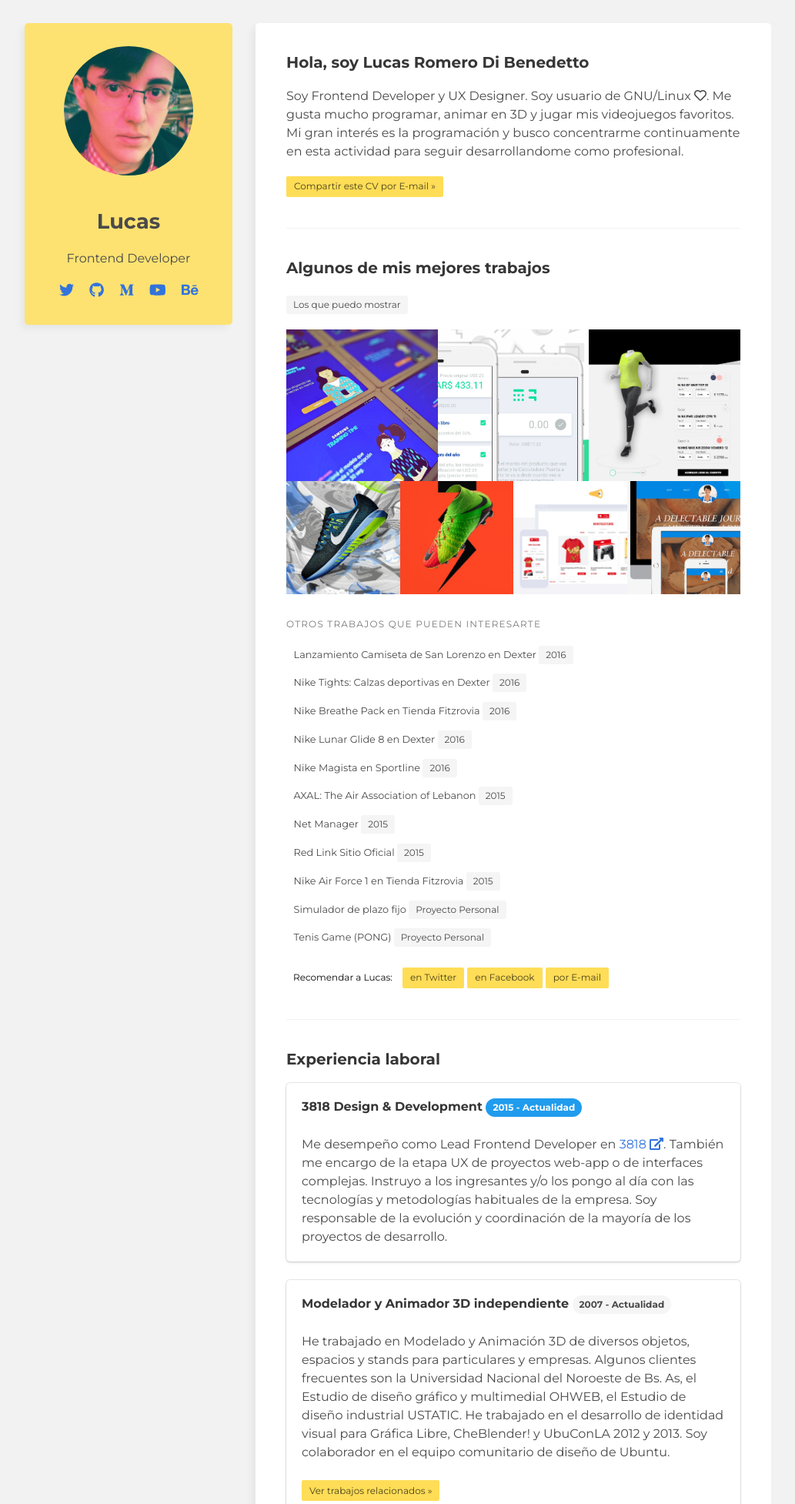
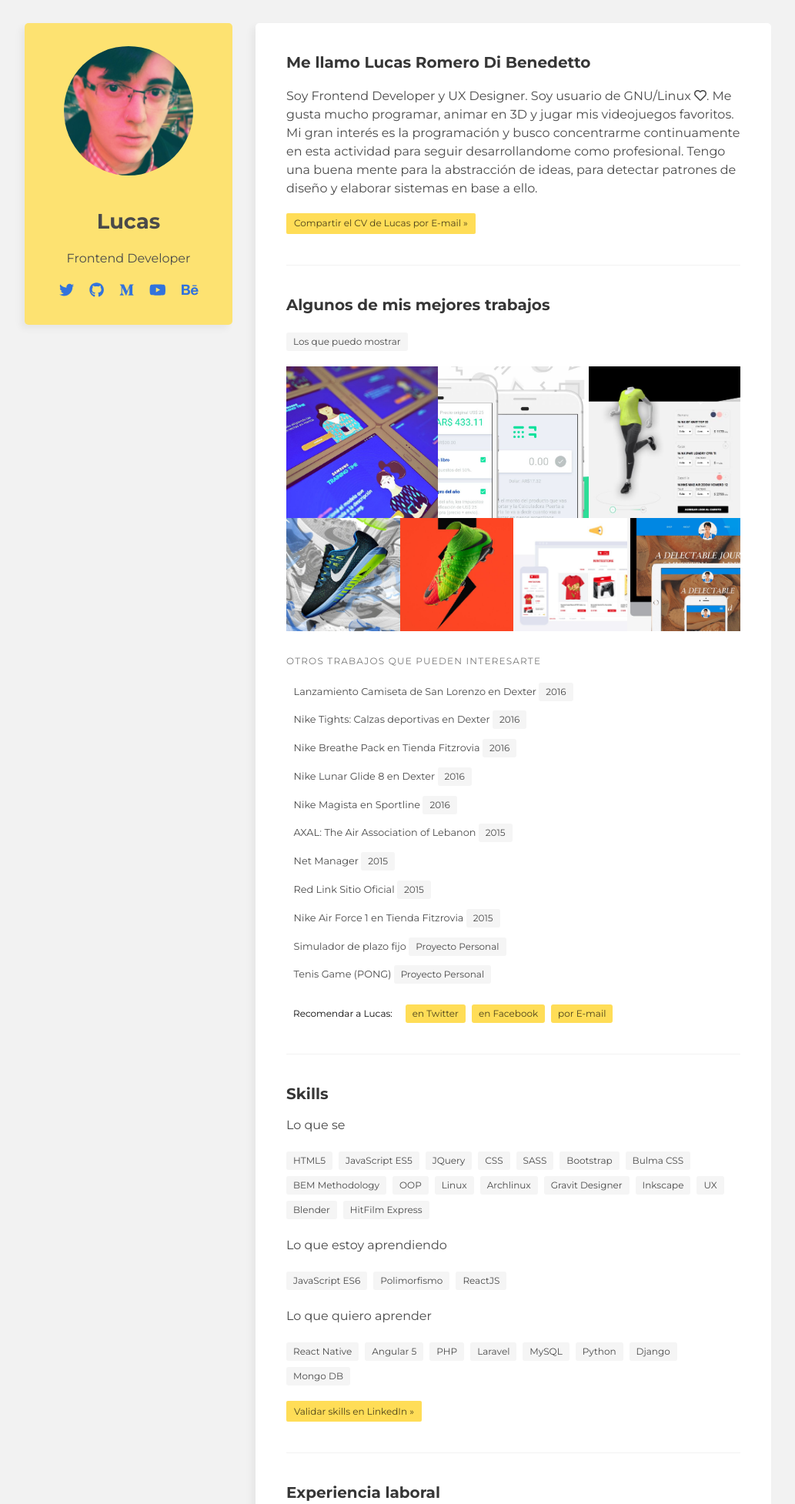
Before and after one commit to lucasromerodb/lucasromerodb.github.io, a PHP site: page / in a window 1280 px wide. Shown: the top 1954 px of the page at 77% size, without its empty margins (123-1156 px from the left). Run offline with PHP 8.4, Linux system fonts and the light colour scheme; some libraries are stand-ins or nearby versions.

Commit message:
skills y fixes en jobs

```diff
--- a/src/assets/js/app.js
+++ b/src/assets/js/app.js
@@ -1,3 +1,3 @@
 function f_start_running(n){console.log("%c\nRunning: "+n+"();","color: #ababab;")}function f_start_comment(n){console.log("%cComment: "+n,"color: #888;")}
 function setLayout(){setBaseBodyWidth()}function setBaseBodyWidth(){var t=$(".l-base").outerWidth(),e=$(".l-base__profile").outerWidth();1024<$(window).width()&&$(".l-base__body").css({width:t-e,left:e})}
-$(document).ready(function(){setLayout()});
+$(document).ready(function(){setLayout()}),$(window).on("resize",function(){setLayout()});
--- a/src/frontend/js/scripts/ready.js
+++ b/src/frontend/js/scripts/ready.js
@@ -1,3 +1,7 @@
 $(document).ready(function() {
   setLayout();
 })
+
+$(window).on('resize', function() {
+  setLayout();
+})
--- a/src/frontend/sass/components/_cv.sass
+++ b/src/frontend/sass/components/_cv.sass
@@ -29,3 +29,10 @@
   &__article
     &_experience
       margin-top: 20px
+
+    .title
+      margin-bottom: 5px
+
+  &__job-years
+    margin-top: 10px
+    margin-bottom: 10px
--- a/src/index.html
+++ b/src/index.html
@@ -99,15 +99,15 @@
 
         <section class="c-cv__section">
           <header class="c-cv__header">
-            <h1 class="title is-5">Hola, soy Lucas Romero Di Benedetto</h1>
+            <h1 class="title is-5">Me llamo Lucas Romero Di Benedetto</h1>
           </header>
           <article class="c-cv__article">
             <p>
-              Soy Frontend Developer y UX Designer. Soy usuario de GNU/Linux <i class="far fa-heart"></i>. Me gusta mucho programar, animar en 3D y jugar mis videojuegos favoritos. Mi gran interés es la programación y busco concentrarme continuamente en esta actividad para seguir desarrollandome como profesional.
+              Soy Frontend Developer y UX Designer. Soy usuario de GNU/Linux <i class="far fa-heart"></i>. Me gusta mucho programar, animar en 3D y jugar mis videojuegos favoritos. Mi gran interés es la programación y busco concentrarme continuamente en esta actividad para seguir desarrollandome como profesional. Tengo una buena mente para la abstracción de ideas, para detectar patrones de diseño y elaborar sistemas en base a ello.
             </p>
           </article>
           <footer class="c-cv__footer">
-            <a href="" class="button is-small is-warning">Compartir este CV por E-mail »</a>
+            <a href="" class="button is-small is-warning">Compartir el CV de Lucas por E-mail »</a>
           </footer>
         </section>
 
@@ -152,10 +152,62 @@
             </div>
           </article>
           <footer class="c-cv__footer">
-            <span class="tag is-white">Recomendar a Lucas: </span>
-            <a href="" class="button is-small is-warning">en Twitter</a>
-            <a href="" class="button is-small is-warning">en Facebook</a>
-            <a href="" class="button is-small is-warning">por E-mail</a>
+            <div class="tags">
+              <span class="tag is-white">Recomendar a Lucas: </span>
+              <a href="" class="tag is-small is-warning">en Twitter</a>
+              <a href="" class="tag is-small is-warning">en Facebook</a>
+              <a href="" class="tag is-small is-warning">por E-mail</a>
+            </div>
+          </footer>
+        </section>
+
+
+        <div class="c-cv__divider"></div>
+
+        <section class="c-cv__section">
+          <header class="c-cv__header">
+            <h1 class="title is-5">Skills</h1>
+          </header>
+          <article class="c-cv__article">
+            <h1 class="subtitle is-6">Lo que se</h1>
+            <div class="tags">
+              <span class="tag">HTML5</span>
+              <span class="tag">JavaScript ES5</span>
+              <span class="tag">JQuery</span>
+              <span class="tag">CSS</span>
+              <span class="tag">SASS</span>
+              <span class="tag">Bootstrap</span>
+              <span class="tag">Bulma CSS</span>
+              <span class="tag">BEM Methodology</span>
+              <span class="tag">OOP</span>
+              <span class="tag">Linux</span>
+              <span class="tag">Archlinux</span>
+              <span class="tag">Gravit Designer</span>
+              <span class="tag">Inkscape</span>
+              <span class="tag">UX</span>
+              <span class="tag">Blender</span>
+              <span class="tag">HitFilm Express</span>
+            </div>
+            <h1 class="subtitle is-6">Lo que estoy aprendiendo</h1>
+            <div class="tags">
+              <span class="tag">JavaScript ES6</span>
+              <span class="tag">Polimorfismo</span>
+              <span class="tag">ReactJS</span>
+            </div>
+            <h1 class="subtitle is-6">Lo que quiero aprender</h1>
+            <div class="tags">
+              <span class="tag">React Native</span>
+              <span class="tag">Angular 5</span>
+              <span class="tag">PHP</span>
+              <span class="tag">Laravel</span>
+              <span class="tag">MySQL</span>
+              <span class="tag">Python</span>
+              <span class="tag">Django</span>
+              <span class="tag">Mongo DB</span>
+            </div>
+          </article>
+          <footer class="c-cv__footer">
+            <a href="" class="button is-small is-warning">Validar skills en LinkedIn »</a>
           </footer>
         </section>
 
@@ -168,7 +220,8 @@
           <article class="c-cv__article c-cv__article_experience">
             <div class="box">
               <div class="media-content">
-                <h3 class="title is-6">3818 Design & Development <span class="tag is-info is-rounded">2015 - Actualidad</span></h3>
+                <h3 class="title is-6">3818 Design & Development</h3>
+                <span class="tag is-info is-rounded c-cv__job-years">2015 - Actualidad</span>
                 <div class="content">
                   <p>
                     Me desempeño como Lead Frontend Developer en <a href="https://3818.com.ar" target="_blank">3818 <i class="fas fa-external-link-alt"></i></a>. También me encargo de la etapa UX de proyectos web-app o de interfaces complejas. Instruyo a los ingresantes y/o los pongo al día con las tecnologías y metodologías habituales de la empresa. Soy responsable de la evolución y coordinación de la mayoría de los proyectos de desarrollo.
@@ -178,7 +231,8 @@
             </div>
             <div class="box">
               <div class="media-content">
-                <h3 class="title is-6"><strong>Modelador y Animador 3D independiente</strong> <span class="tag is-rounded">2007 - Actualidad</span></h3>
+                <h3 class="title is-6">Modelador y Animador 3D independiente</h3>
+                <span class="tag is-dark is-rounded c-cv__job-years">2007 - Actualidad</span>
                 <div class="content">
                   <p>
                     He trabajado en Modelado y Animación 3D de diversos objetos, espacios y stands para particulares y empresas. Algunos clientes frecuentes son la Universidad Nacional del Noroeste de Bs. As, el Estudio de diseño gráfico y multimedial OHWEB, el Estudio de diseño industrial USTATIC. He trabajado en el desarrollo de identidad visual para Gráfica Libre, CheBlender! y UbuConLA 2012 y 2013. Soy colaborador en el equipo comunitario de diseño de Ubuntu.
@@ -189,7 +243,8 @@
             </div>
             <div class="box">
               <div class="media-content">
-                <h3 class="title is-6"><strong>Instructor en Innatus Capacitación</strong> <span class="tag is-rounded">2012 - 2017</span></h3>
+                <h3 class="title is-6">Instructor en Innatus Capacitación</h3>
+                <span class="tag is-dark is-rounded c-cv__job-years">2012 - 2017</span>
                 <div class="content">
                   <p>
                     Instructor de cursos de Modelado y Animación 3D con <a href="https://www.blender.org/" target="_blank">Blender <i class="fas fa-external-link-alt"></i></a> en <a href="http://innatus.com.ar" target="_blank">Innatus Capacitación <i class="fas fa-external-link-alt"></i></a>
```
Also changed, not shown: src/assets/css/app.css.
